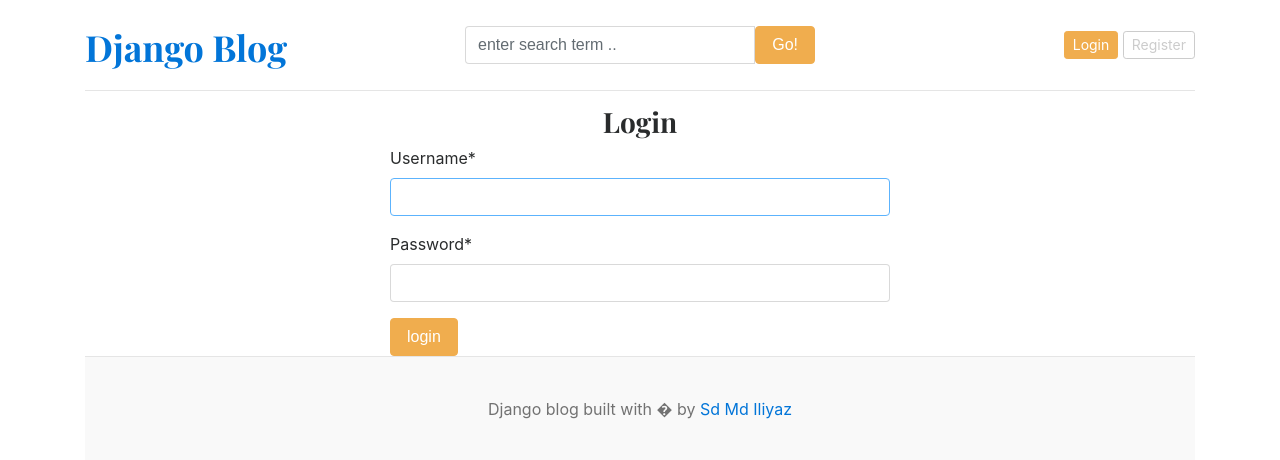
After one commit to sd-md-iliyaz/django_blog, a Django app: page /login/ in a window 1280 px wide. The commit adds this page. Shown: the top 460 px of the page. Run offline with Django 5.2, Linux system fonts and the light colour scheme; data that the repository does not hold is empty; some libraries are stand-ins or nearby versions.

Commit message:
registration , login

```diff
--- a/blog_main/settings.py
+++ b/blog_main/settings.py
@@ -37,7 +37,9 @@ INSTALLED_APPS = [
     'django.contrib.sessions',
     'django.contrib.messages',
     'django.contrib.staticfiles',
-    'blog_app'
+    'blog_app',
+    'crispy_forms',
+    'crispy_bootstrap4'
 ]
 
 MIDDLEWARE = [
@@ -135,3 +137,5 @@ MAILERS = {
 
 MEDIA_URL = '/media/'
 MEDIA_ROOT = BASE_DIR /'media'
+
+CRISPY_TEMPLATE_PACK = 'bootstrap4'
--- a/blog_main/urls.py
+++ b/blog_main/urls.py
@@ -27,6 +27,9 @@ urlpatterns = [
     path('admin/', admin.site.urls),
     path('',views.home , name='home'),
     path('category/',include('blog_app.urls')),
-    path('<slug:slug>/',blog_view.blogs,name='blogs'),
-    path('blogs/search/',blog_view.search,name='search')
+    path('blogs/<slug:slug>/',blog_view.blogs,name='blogs'),
+    path('blog_app/search/',blog_view.search,name='search'),
+    path('Register/',views.Register,name='Register'),
+    path('login/',views.login,name='login'),
+    path('logout/',views.logout,name='logout'),
 ]+static(settings.MEDIA_URL, document_root = settings.MEDIA_ROOT)
--- a/blog_main/views.py
+++ b/blog_main/views.py
@@ -1,5 +1,8 @@
-from django.shortcuts import render
+from django.shortcuts import render,redirect
 from blog_app.models import Category,Blog,About
+from .forms import RegistrationForm
+from django.contrib.auth.forms import AuthenticationForm
+from django.contrib import auth
 
 def home(request):
 
@@ -16,3 +19,38 @@ def home(request):
         'about':about,
     }
     return render(request,'home.html',context)
+
+def Register(request):
+    if request.method == "POST":
+        form=RegistrationForm(request.POST)
+        if form.is_valid():
+            form.save()
+            return redirect('Register')
+    else:
+        form=RegistrationForm()
+    context = {
+        'form':form,
+    }
+    return render(request,'register.html',context)
+
+def login(request):
+    if request.method == "POST":
+        form = AuthenticationForm(request,request.POST)
+        if form.is_valid():
+            username=form.cleaned_data['username']
+            password=form.cleaned_data['password']
+
+        user=auth.authenticate(username=username,password=password)
+        if user is not None:
+            auth.login(request,user)
+        return redirect('home')
+    else:
+        form = AuthenticationForm()
+    context={
+        'form':form,
+    }
+    return render(request,'login.html',context)
+
+def logout(request):
+    auth.logout(request)
+    return redirect('home')
--- a/templates/base.html
+++ b/templates/base.html
@@ -29,8 +29,13 @@
             </form>
           </div>
           <div class="col-4 d-flex justify-content-end align-items-center">
-            <a class="btn btn-sm btn-warning" href="#">Login</a> &nbsp;
-            <a class="btn btn-sm btn-outline-secondary" href="#">Sign up</a>
+            {% if not user.is_authenticated %}
+            <a class="btn btn-sm btn-warning" href="{% url 'login' %}">Login</a> &nbsp;
+            <a class="btn btn-sm btn-outline-secondary" href="{% url 'Register' %}">Register</a>
+            {% else %}
+            <span>you are logged in as {{ user }}</span>&emsp;
+            <span><a href="{% url 'logout' %}">logout</a></span>
+            {% endif %}
           </div>
         </div>
       </header>
--- /dev/null
+++ b/templates/login.html
@@ -0,0 +1,10 @@
+{% extends 'base.html' %}
+{% block content %}
+{% load crispy_forms_tags %}
+<h3 class="text-center">Login</h3>
+<form action="{% url 'login' %}" method="POST" style="width:500px;margin:auto;" >
+    {%csrf_token %}
+    {{form |  crispy }}
+    <button type="submit" class="btn btn-warning"> login </button>
+</form>
+{% endblock %}
```
Also changed, not shown: blog_main/forms.py (added, +7 -0 lines), templates/register.html (added, +10 -0 lines).
